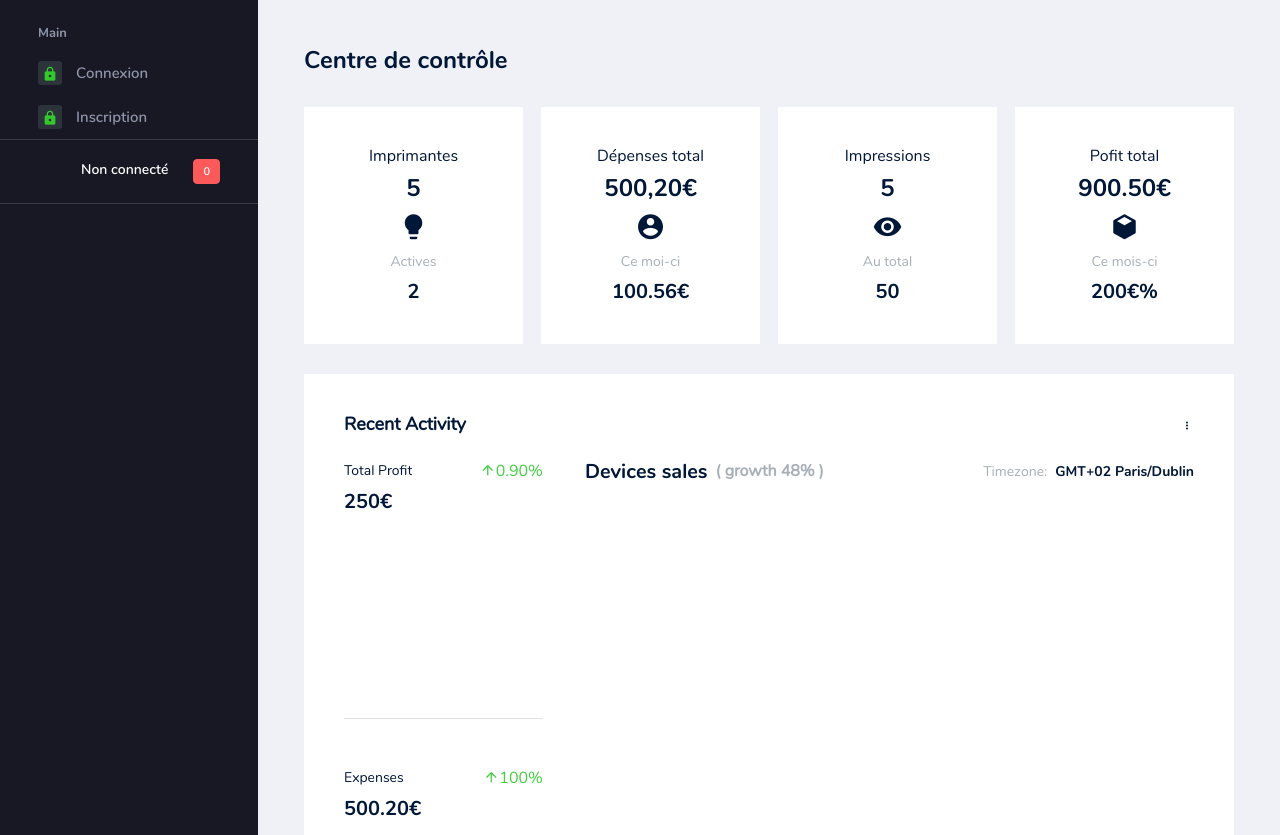
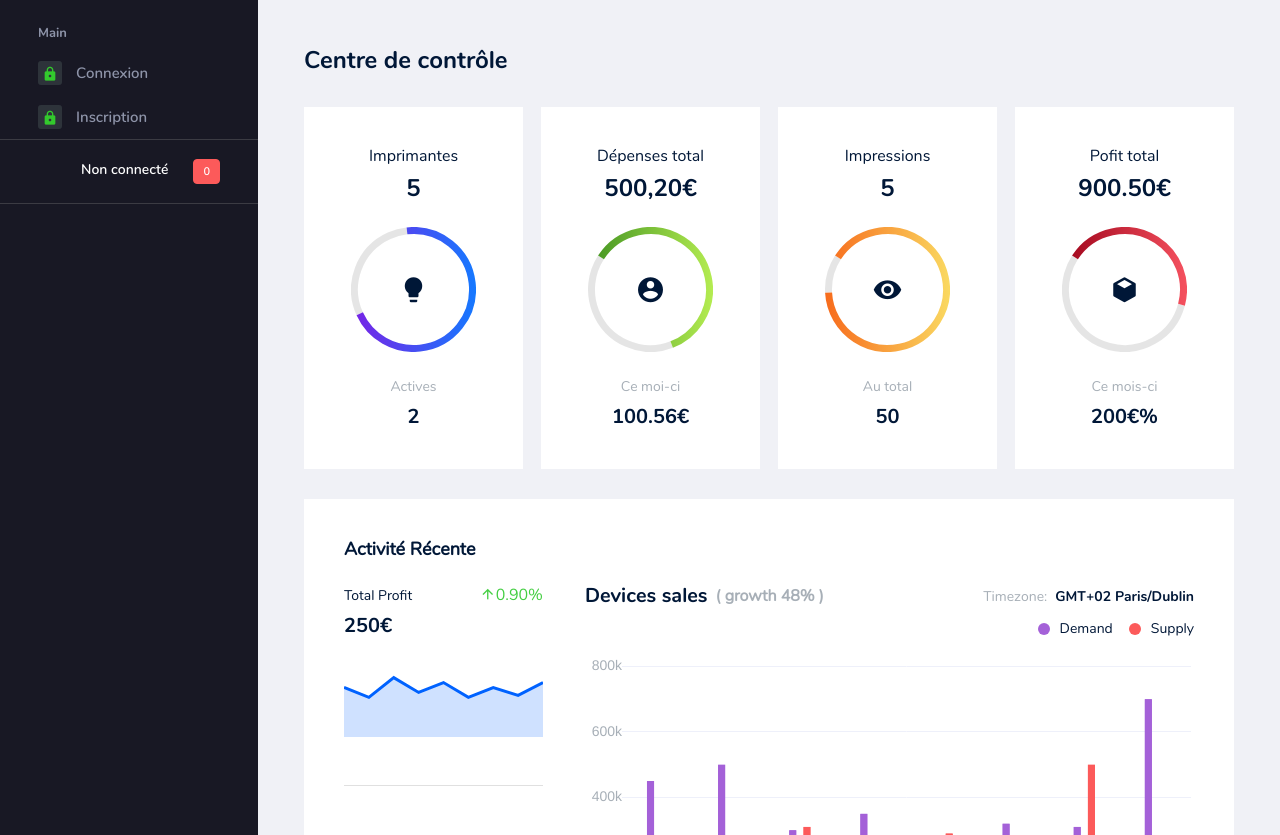
Before and after one commit to Mathbech/filamentgestion.fr, a Symfony app: template templates/public/dashboard.html.twig in a window 1280 px wide. Shown: the part 64-899 px from the top of the page. Run offline with Twig, Linux system fonts and the light colour scheme; the template is opened without the code that fills it, so the values that code supplies are empty; a map, chart or similar area stays blank; some libraries are stand-ins or nearby versions.

Commit message:
Supression d'une ligne dans dashboard.js (affichage des courbes fonctionnelles depuis)

```diff
--- a/templates/base.html.twig
+++ b/templates/base.html.twig
@@ -1,5 +1,6 @@
 <!DOCTYPE html>
 <html lang="fr">
+
 <head>
     <!-- Required meta tags -->
     <meta charset="UTF-8">
@@ -21,13 +22,13 @@
     {% block javascripts %}
     {% endblock %}
 </head>
+
 <body>
     <div class="container-scroller">
         <!-- navbar -->
-
         {% include 'nav/navbar.html.twig' %}
+        <!-- /navbar -->
         <div class="container-fluid page-body-wrapper">
-        <!-- /navbar -->
             <!-- Sidebar -->
             {% include 'nav/sidebar.html.twig' %}
             <!-- /sidebar -->
@@ -61,4 +62,5 @@
     <script src="{{asset('assets/js/dashboard.js')}}"></script>
     <!-- End custom js for this page -->
 </body>
+
 </html>
--- a/templates/public/dashboard.html.twig
+++ b/templates/public/dashboard.html.twig
@@ -16,7 +16,10 @@
                             <div class="card-body text-center">
                                 <h5 class="mb-2 text-dark font-weight-normal">Imprimantes</h5>
                                 <h2 class="mb-4 text-dark font-weight-bold">5</h2>
-                            <div class="dashboard-progress dashboard-progress-1 d-flex align-items-center justify-content-center item-parent"><i class="mdi mdi-lightbulb icon-md absolute-center text-dark"></i></div>
+                                <div
+                                    class="dashboard-progress dashboard-progress-1 d-flex align-items-center justify-content-center item-parent">
+                                    <i class="mdi mdi-lightbulb icon-md absolute-center text-dark"></i>
+                                </div>
                                 <p class="mt-4 mb-0">Actives</p>
                                 <h3 class="mb-0 font-weight-bold mt-2 text-dark">2</h3>
                             </div>
@@ -27,7 +30,10 @@
                             <div class="card-body text-center">
                                 <h5 class="mb-2 text-dark font-weight-normal">Dépenses total</h5>
                                 <h2 class="mb-4 text-dark font-weight-bold">500,20€</h2>
-                            <div class="dashboard-progress dashboard-progress-2 d-flex align-items-center justify-content-center item-parent"><i class="mdi mdi-account-circle icon-md absolute-center text-dark"></i></div>
+                                <div
+                                    class="dashboard-progress dashboard-progress-2 d-flex align-items-center justify-content-center item-parent">
+                                    <i class="mdi mdi-account-circle icon-md absolute-center text-dark"></i>
+                                </div>
                                 <p class="mt-4 mb-0">Ce moi-ci</p>
                                 <h3 class="mb-0 font-weight-bold mt-2 text-dark">100.56€</h3>
                             </div>
@@ -38,7 +44,10 @@
                             <div class="card-body text-center">
                                 <h5 class="mb-2 text-dark font-weight-normal">Impressions</h5>
                                 <h2 class="mb-4 text-dark font-weight-bold">5</h2>
-                            <div class="dashboard-progress dashboard-progress-3 d-flex align-items-center justify-content-center item-parent"><i class="mdi mdi-eye icon-md absolute-center text-dark"></i></div>
+                                <div
+                                    class="dashboard-progress dashboard-progress-3 d-flex align-items-center justify-content-center item-parent">
+                                    <i class="mdi mdi-eye icon-md absolute-center text-dark"></i>
+                                </div>
                                 <p class="mt-4 mb-0">Au total</p>
                                 <h3 class="mb-0 font-weight-bold mt-2 text-dark">50</h3>
                             </div>
@@ -49,7 +58,10 @@
                             <div class="card-body text-center">
                                 <h5 class="mb-2 text-dark font-weight-normal">Pofit total</h5>
                                 <h2 class="mb-4 text-dark font-weight-bold">900.50€</h2>
-                            <div class="dashboard-progress dashboard-progress-4 d-flex align-items-center justify-content-center item-parent"><i class="mdi mdi-cube icon-md absolute-center text-dark"></i></div>
+                                <div
+                                    class="dashboard-progress dashboard-progress-4 d-flex align-items-center justify-content-center item-parent">
+                                    <i class="mdi mdi-cube icon-md absolute-center text-dark"></i>
+                                </div>
                                 <p class="mt-4 mb-0">Ce mois-ci</p>
                                 <h3 class="mb-0 font-weight-bold mt-2 text-dark">200€%</h3>
                             </div>
@@ -63,25 +75,13 @@
                                 <div class="row">
                                     <div class="col-sm-12">
                                         <div class="d-flex justify-content-between align-items-center mb-4">
-                                  <h4 class="card-title mb-0">Recent Activity</h4>
-                                  <div class="dropdown dropdown-arrow-none">
-                                    <button class="btn p-0 text-dark dropdown-toggle" type="button" id="dropdownMenuIconButton1" data-toggle="dropdown" aria-haspopup="true" aria-expanded="false">
-                                      <i class="mdi mdi-dots-vertical"></i>
-                                    </button>
-                                    <div class="dropdown-menu dropdown-menu-right" aria-labelledby="dropdownMenuIconButton1">
-                                      <h6 class="dropdown-header">Settings</h6>
-                                      <a class="dropdown-item" href="#">Action</a>
-                                      <a class="dropdown-item" href="#">Another action</a>
-                                      <a class="dropdown-item" href="#">Something else here</a>
-                                      <div class="dropdown-divider"></div>
-                                      <a class="dropdown-item" href="#">Separated link</a>
-                                    </div>
-                                  </div>
+                                            <h4 class="card-title mb-0">Activité récente</h4>
                                         </div>
                                     </div>
                                     <div class="col-lg-3 col-sm-4 grid-margin  grid-margin-lg-0">
                                         <div class="wrapper pb-5 border-bottom">
-                                  <div class="text-wrapper d-flex align-items-center justify-content-between mb-2">
+                                            <div
+                                                class="text-wrapper d-flex align-items-center justify-content-between mb-2">
                                                 <p class="mb-0 text-dark">Total Profit</p>
                                                 <span class="text-success"><i class="mdi mdi-arrow-up"></i>0.90%</span>
                                             </div>
@@ -89,7 +89,8 @@
                                             <canvas id="total-profit"></canvas>
                                         </div>
                                         <div class="wrapper pt-5">
-                                  <div class="text-wrapper d-flex align-items-center justify-content-between mb-2">
+                                            <div
+                                                class="text-wrapper d-flex align-items-center justify-content-between mb-2">
                                                 <p class="mb-0 text-dark">Expenses</p>
                                                 <span class="text-success"><i class="mdi mdi-arrow-up"></i>100%</span>
                                             </div>
```
Also changed, not shown: public/assets/js/dashboard.js. Lines whose indentation alone changed are shown as unchanged.
